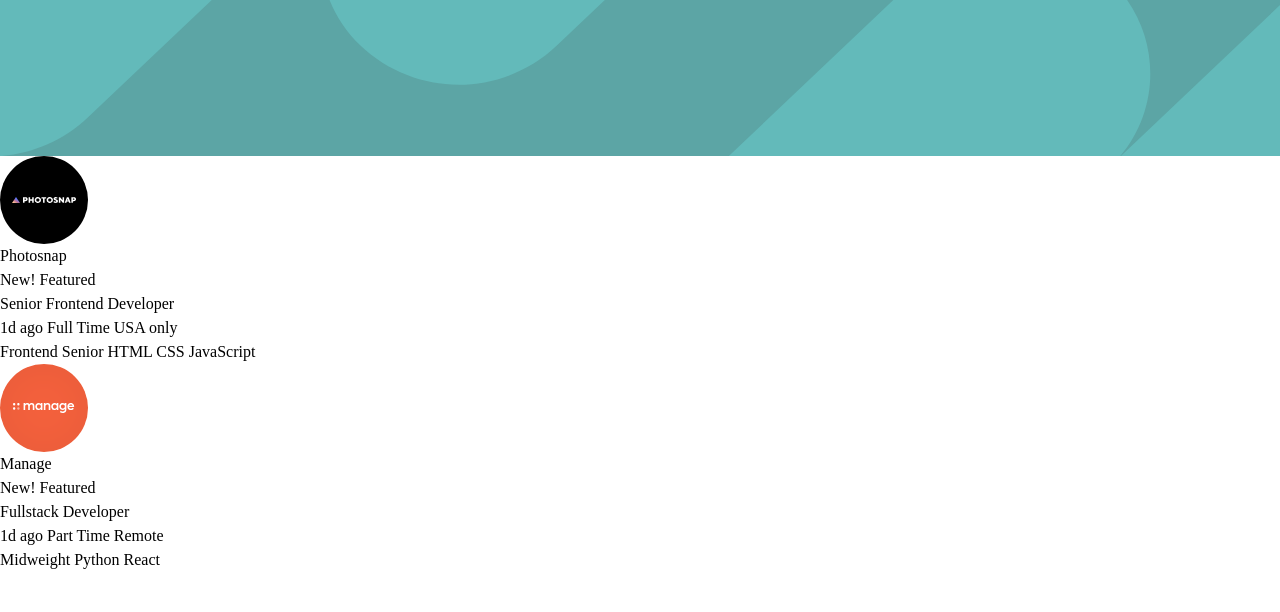
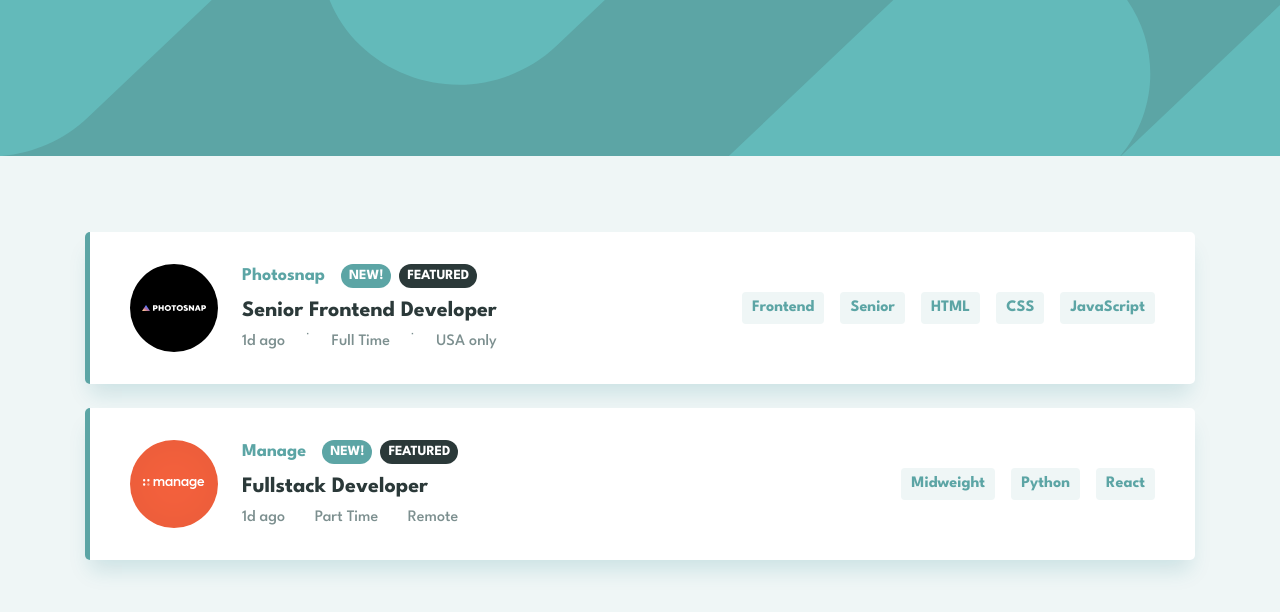
Before and after one commit to VildanHakanaj/static-job-listing, a website: page index.html in a window 1280 px wide. Drawn offline with Linux system fonts and the light colour scheme.

Commit message:
Finished the main css

```diff
--- a/index.css
+++ b/index.css
@@ -56,6 +56,9 @@ picture {
 :root{
     --clr-primary: #5CA5A5;
     --clr-dark-green: #2B3939;
+    --clr-white: #fff;
+    --clr-light: #7C8F8F;
+    --clr-light-bg: #EFF6F6;
     --ff-primary: 'League Spartan', sans-serif;
     --fz-300: 0.875rem;
     --fz-500: 1rem;
@@ -63,9 +66,15 @@ picture {
     --fz-900: 1.375rem;
     --fw-bold: 700;
     --fw-medium: 500;
+    --card-shadow: 0px 15px 20px -5px rgba(13, 113, 130, 0.15);
+}
+body{
+    font-family: var(--ff-primary);
+    background-color: var(--clr-light-bg);
 }
 
 header{
+    margin-bottom: 4.75rem;
     min-width: 100%;
     height: 9.75rem;
     background-color: var(--clr-primary);
@@ -73,3 +82,101 @@ header{
     background-repeat: no-repeat;
     background-size: cover;
 }
+
+#items{
+    display: flex;
+    flex-flow: column;
+    gap: 1.5rem;
+    max-width: 69.375rem;
+    align-items: center;
+    margin: 0 auto;
+}
+
+.item{
+    border-left: 5px solid var(--clr-primary);
+    border-radius: 5px;
+    box-shadow: var(--card-shadow);
+    background-color: var(--clr-white);
+    min-width: 100%;
+    max-height: 9.5rem;
+    padding: 2rem 2.5rem;
+    display: flex;
+    gap: 1.5rem;
+    align-items: center;
+}
+.info > div:first-of-type{
+    display: flex;
+    gap: 1rem;
+    align-items: center;
+    margin-bottom: 10px;
+}
+.company-name{
+    font-weight: var(--fw-bold);
+    font-size: var(--fz-700);
+    color: var(--clr-primary)
+}
+
+.badges{
+    display: flex;
+    gap: .5rem;
+}
+
+.badges span{
+    display: flex;
+    align-items: center;
+    text-transform: uppercase;
+    font-weight: var(--fw-bold);
+    font-size: var(--fz-300);
+    color: var(--clr-white);
+    border-radius: .75rem;
+    line-height: 0px;
+    letter-spacing: -0.11px;
+    padding: .75rem .5rem;
+}
+
+.bg-dark-green{
+    background-color: var(--clr-dark-green);
+}
+
+.bg-green{
+    background-color: var(--clr-primary);
+}
+
+
+.title{
+    margin-bottom: 7px;
+    font-size: var(--fz-900);
+    font-weight: var(--fw-bold);
+    line-height: 24px;
+    color: var(--clr-dark-green)
+}
+
+.stats{
+    display: flex;
+    justify-content: space-between;
+}
+
+.stats span{
+    display: flex;
+    align-items: center;
+    color: var(--clr-light);
+    font-weight: var(--fw-medium);
+    font-size: var(--fz-500);
+    line-height: 24px;
+}
+
+.requirements{
+    margin-left: auto;
+    display: flex;
+    gap: 1rem;
+}
+
+.requirements span{
+    color: var(--clr-primary);
+    font-weight: var(--fw-bold);
+    font-size: var(--fz-500);
+    background-color: var(--clr-light-bg);
+    border-radius: 4px;
+    line-height: 0px;
+    padding: 1rem 10px;
+}
--- a/index.html
+++ b/index.html
@@ -24,8 +24,8 @@
         <div>
             <span class="company-name">Photosnap</span>
             <div class="badges">
-                <span>New!</span>
-                <span>Featured</span>
+                <span class="bg-green">New!</span>
+                <span class="bg-dark-green">Featured</span>
             </div>
         </div>
         <div class="title">
@@ -34,7 +34,9 @@
         </div>
         <div class="stats">
             <span>1d ago</span>
+            <span>&dot;</span>
             <span>Full Time</span>
+            <span>&dot;</span>
             <span>USA only</span>
         </div>
     </div>
@@ -55,8 +57,8 @@
         <div>
             <span class="company-name">Manage</span>
             <div class="badges">
-                <span>New!</span>
-                <span>Featured</span>
+                <span class="bg-green">New!</span>
+                <span class="bg-dark-green">Featured</span>
             </div>
         </div>
         <div class="title">
```
